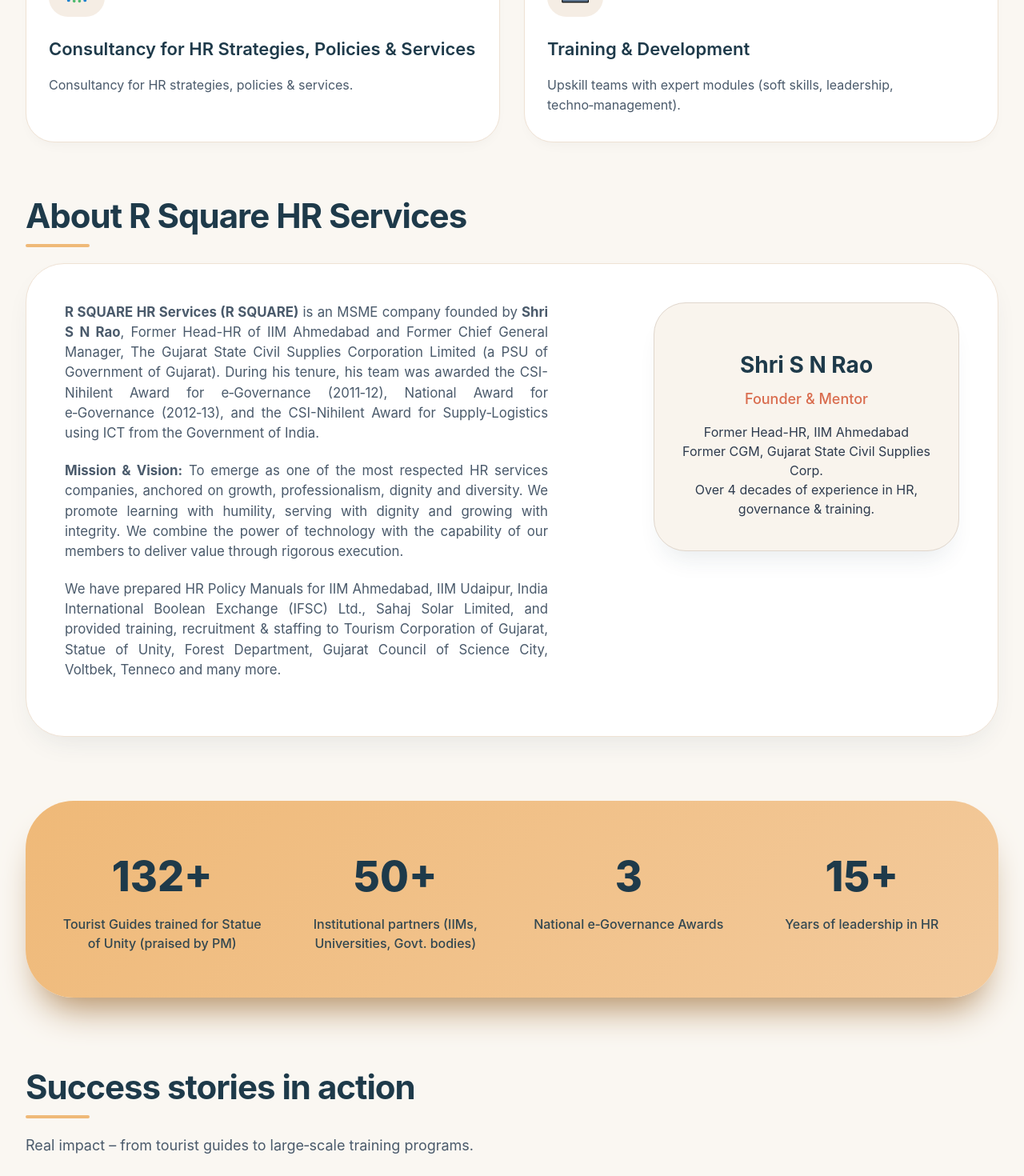
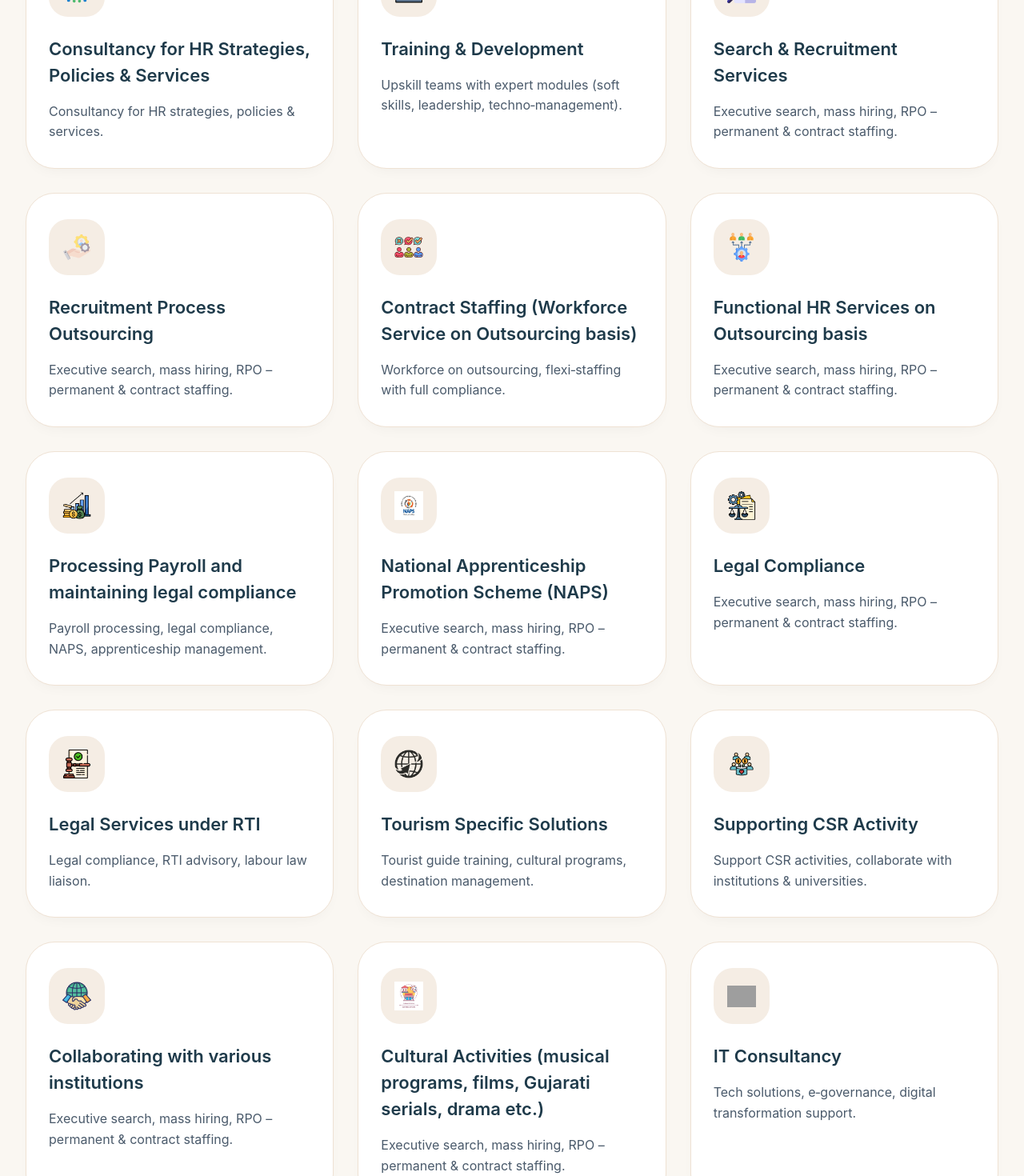
Before and after one commit to devhind/rsquare, a SvelteKit app: page /Home in a window 1280 px wide. Shown: the part 1920-3390 px from the top of the page at 80% size. Built offline with nearby package versions, Linux system fonts and the light colour scheme; grey boxes are pictures that could not be loaded.

Commit message:
Update +page.svelte

```diff
--- a/src/routes/Home/+page.svelte
+++ b/src/routes/Home/+page.svelte
@@ -50,35 +50,20 @@
     if (autoInterval) clearInterval(autoInterval);
   }
 
-  // ---------- Scroll to section (new) ----------
-  function scrollToSection(event, sectionId) {
-    event.preventDefault();
-    const element = document.getElementById(sectionId);
-    if (element) {
-      element.scrollIntoView({ behavior: 'smooth' });
-      // Update URL hash without jumping
-      history.pushState(null, null, `#${sectionId}`);
-    }
-    // If mobile menu is open, close it
-    if (isMobile) closeMenu();
-  }
-
-  // ---------- Back to top ----------
+  // ---------- Back to top (unchanged) ----------
   let showBackToTop = false;
 
   function handleScroll() {
     showBackToTop = window.scrollY > 300;
   }
 
-  function scrollToTop() {
-    window.scrollTo({ top: 0, behavior: 'smooth' });
-  }
-
-  // ---------- Scroll reveal ----------
+  // ---------- Scroll reveal (unchanged but fallback kept) ----------
   onMount(() => {
+    // First, make all sections visible immediately to avoid white page
     const sections = document.querySelectorAll('.section-animate');
     sections.forEach(el => el.classList.add('section-visible'));
 
+    // Then set up intersection observer for smooth reveal on scroll
     const observer = new IntersectionObserver(
       (entries) => {
         entries.forEach((entry) => {
@@ -94,17 +79,18 @@
       observer.observe(el);
     });
 
+    // Fallback: after 1 second, force any hidden sections to appear
     const timeout = setTimeout(() => {
       document.querySelectorAll('.section-animate:not(.section-visible)').forEach(el => {
         el.classList.add('section-visible');
       });
     }, 1000);
 
-    // Responsive header setup
+    // --- Responsive header setup ---
     const mediaQuery = window.matchMedia('(max-width: 820px)');
     function handleMediaChange(e) {
       isMobile = e.matches;
-      if (!isMobile) isMenuOpen = false;
+      if (!isMobile) isMenuOpen = false; // close drawer when resizing to desktop
     }
     mediaQuery.addEventListener('change', handleMediaChange);
     isMobile = mediaQuery.matches;
@@ -140,32 +126,36 @@
     isMenuOpen = false;
     document.body.style.overflow = '';
   }
+
+  // scrollToTop (unchanged)
+  function scrollToTop() {
+    window.scrollTo({ top: 0, behavior: 'smooth' });
+  }
 </script>
 
-<!-- HEADER -->
+<!-- ENHANCED HEADER with responsive sidebar -->
 <header class="header-fixed">
   <div class="header-container">
     <div class="navbar">
       <div class="logo-container">
         <img class="logo-img" src="/images/LOGO_PDF_invertedColor_page-0001.jpg" alt="R Square" />
-        <span class="logo-text">R Square <span class="logo-hr">HR Services</span></span>
-      </div>
-
-      <!-- Desktop navigation -->
+         <span class="logo-text">R Square <span class="logo-hr">HR Services</span></span>
+      </div>
+
+      <!-- Desktop navigation (hidden on mobile) -->
       <nav class="nav-links desktop-only">
-        <a href="/" on:click|preventDefault={scrollToTop}>Home</a>
-        <a href="#services" on:click|preventDefault={(e) => scrollToSection(e, 'services')}>Services</a>
-        <a href="#about" on:click|preventDefault={(e) => scrollToSection(e, 'about')}>About</a>
-        <a href="#mission" on:click|preventDefault={(e) => scrollToSection(e, 'mission')}>Mission & Vision</a>
-        <a href="#contact" on:click|preventDefault={(e) => scrollToSection(e, 'contact')}>Contact</a>
+        <a href="#">Home</a>
+        <a href="#services">Services</a>
+        <a href="#about">About</a>
+        <a href="#mission">Mission & Vision</a>
+        <a href="#contact">Contact</a>
       </nav>
-
       <div class="header-buttons desktop-only">
         <button class="btn-header btn-register">Registration</button>
         <button class="btn-header btn-post">Post Job</button>
       </div>
 
-      <!-- Hamburger icon (mobile) -->
+      <!-- Hamburger icon (visible only on mobile) -->
       <button class="hamburger mobile-only" on:click={toggleMenu} aria-label="Menu">
         <span class="bar"></span>
         <span class="bar"></span>
@@ -175,7 +165,7 @@
   </div>
 </header>
 
-<!-- Mobile Sidebar -->
+<!-- Mobile Sidebar (sider) -->
 {#if isMobile}
   <div class="sidebar-overlay" class:open={isMenuOpen} on:click={closeMenu}></div>
   <div class="sidebar" class:open={isMenuOpen}>
@@ -184,11 +174,11 @@
       <button class="close-sidebar" on:click={closeMenu}>&times;</button>
     </div>
     <nav class="sidebar-nav">
-      <a href="/" on:click|preventDefault={() => { scrollToTop(); closeMenu(); }}>Home</a>
-      <a href="#services" on:click|preventDefault={(e) => scrollToSection(e, 'services')}>Services</a>
-      <a href="#about" on:click|preventDefault={(e) => scrollToSection(e, 'about')}>About</a>
-      <a href="#mission" on:click|preventDefault={(e) => scrollToSection(e, 'mission')}>Mission & Vision</a>
-      <a href="#contact" on:click|preventDefault={(e) => scrollToSection(e, 'contact')}>Contact</a>
+      <a href="#" on:click={closeMenu}>Home</a>
+      <a href="#services" on:click={closeMenu}>Services</a>
+      <a href="#about" on:click={closeMenu}>About</a>
+      <a href="#mission" on:click={closeMenu}>Mission & Vision</a>
+      <a href="#contact" on:click={closeMenu}>Contact</a>
     </nav>
     <div class="sidebar-buttons">
       <button class="btn-header btn-register" on:click={closeMenu}>Registration</button>
@@ -197,13 +187,12 @@
   </div>
 {/if}
 
-<!-- MAIN CONTENT (unchanged except for adding IDs) -->
+<!-- MAIN CONTENT (everything below is exactly as in your original) -->
 <main class="site-container">
-  <!-- HERO (no id needed) -->
+  <!-- HERO -->
   <section class="hero section-animate">
-    <!-- ... hero content (unchanged) ... -->
     <div class="hero-content">
-      <h1>R Square HR Services <span>– a company that cares</span></h1>
+     <h1>R Square HR Services <span>– a company that cares</span></h1>
       <p class="hero-desc">We all know that Management of any organisation needs “7 Ms” like men, materials, machines, methods, morals, minutes and money to perform their functions and achieve their objectives and goals. R SQUARE HR SERVICES is known for contribution towards “men, methods, morals and minutes” ultimately saving machine time, money and enhancing service and profitability.</p>
       <p class="hero-desc">R SQUARE HR Services (R SQUARE) is an MSME company founded by Shri S N Rao, Former Head-HR of Indian Institute of Management Ahmedabad and Former Chief General Manager, The Gujarat State Civil Supplies Corporation Limited, a public sector enterprise of the Government of Gujarat. During his tenure with GSCSC, Mr. S N Rao and his team were awarded with CSI-Nihilent Award for e-Governance: 2011-12, National Award for e-Governance: 2012-13, and CSI-Nihilent Award for Supply-Logistics using Information & Communication Technology: 2012-13 from the Government of India. R Square is an innovator in HR solutions with strategy consulting and analytics. R Square core focus is to support business operations of the clients to enhance their efficiency and effectiveness and in turn increase overall productivity and profit by providing all possible combinations of HR and IT solutions.</p>
       <div class="hero-buttons">
@@ -216,36 +205,116 @@
     </div>
   </section>
 
-  <!-- MISSION & VISION (added id="mission") -->
+  <!-- MISSION & VISION -->
   <section id="mission" class="mission-vision section-animate">
     <h2 class="section-heading">Mission & Vision</h2>
     <p class="mv-subhead">R SQUARE HR SERVICE’s vision is to emerge as one of the most respected HR services companies in the world anchored on the values of growth, professionalism, dignity and diversity.</p>
     <p class="mv-subhead">R SQUARE HR promotes learning with humility, serving with dignity and growing with integrity. Members of R SQUARE HR care about customers deeply and deliver best-in-class solutions keeping the interest of all other stakeholders in mind. R SQUARE HR will combine the power of technology with the capability of its members to deliver value to its stakeholders through rigorous execution.</p>
+    <!-- All other paragraphs from the original go here (keep them) -->
   </section>
 
-  <!-- SERVICES (added id="services") -->
+  <!-- SERVICES -->
   <section id="services" class="services section-animate">
     <h2 class="section-heading">Our comprehensive HR services</h2>
     <h3 class="service-section-title">PERMANENT RECRUITMENT:</h3>
     <p class="service-text">R SQUARE HR Services is basically an effort to create value in talent management domains and business consulting services. We specialize in talent acquisition, deployment & outsourcing, corporate learning & development to name a few. We also cater to the organization consulting space primarily servicing the industry through business process improvement, managerial outsourcing and other organizational development interventions. We are connected to companies in India helping them source best solutions to their intellectual & resourcing needs for both their onsite / offshore requirements. Team R SQUARE HR is a pool of well qualified and experienced professionals in their respective areas, which enables them to serve key consulting needs across all corporate disciplines & promote quality service delivery through its people, affiliations & associates in India & Overseas.</p>
+    <!-- more paragraphs... -->
 
     <div class="services-grid">
-      <!-- all service cards (unchanged) -->
+      <!-- Card 1 -->
       <div class="service-card">
-        <div class="service-icon"><img src="/images/strategy.png" alt=""></div>
+        <div class="service-icon"><i class="fas fa-bullhorn"></i><img src="/images/strategy.png" alt=""></div>
         <h4>Consultancy for HR Strategies, Policies & Services</h4>
         <p>Consultancy for HR strategies, policies & services.</p>
       </div>
+      <!-- Card 2 -->
       <div class="service-card">
-        <div class="service-icon"><img src="/images/training.png" alt=""></div>
+        <div class="service-icon"><i class="fas fa-chalkboard-user"></i><img src="/images/training.png" alt=""></div>
         <h4>Training & Development</h4>
         <p>Upskill teams with expert modules (soft skills, leadership, techno‑management).</p>
       </div>
-      <!-- ... all other cards (keep them exactly as in your original) ... -->
+      <!-- Card 3 -->
+      <div class="service-card">
+        <div class="service-icon"><i class="fas fa-magnifying-glass"></i><img src="/images/cv.png" alt=""></div>
+        <h4>Search & Recruitment Services</h4>
+        <p>Executive search, mass hiring, RPO – permanent & contract staffing.</p>
+      </div>
+      <!-- Card 4 -->
+      <div class="service-card">
+        <div class="service-icon"><i class="fas fa-magnifying-glass"></i><img src="/images/hr-outsourcing.png" alt=""></div>
+        <h4>Recruitment Process Outsourcing</h4>
+        <p>Executive search, mass hiring, RPO – permanent & contract staffing.</p>
+      </div>
+      <!-- Card 5 -->
+      <div class="service-card">
+        <div class="service-icon"><i class="fas fa-people-arrows"></i><img src="/images/job.png" alt=""></div>
+        <h4>Contract Staffing (Workforce Service on Outsourcing basis)</h4>
+        <p>Workforce on outsourcing, flexi‑staffing with full compliance.</p>
+      </div>
+      <!-- Card 6 -->
+      <div class="service-card">
+        <div class="service-icon"><i class="fas fa-magnifying-glass"></i><img src="/images/outsourcing.png" alt=""></div>
+        <h4>Functional HR Services on Outsourcing basis</h4>
+        <p>Executive search, mass hiring, RPO – permanent & contract staffing.</p>
+      </div>
+      <!-- Card 7 -->
+      <div class="service-card">
+        <div class="service-icon"><i class="fas fa-calculator"></i><img src="/images/insight.png" alt=""></div>
+        <h4>Processing Payroll and maintaining legal compliance</h4>
+        <p>Payroll processing, legal compliance, NAPS, apprenticeship management.</p>
+      </div>
+      <!-- Card 8 -->
+      <div class="service-card">
+        <div class="service-icon"><i class="fas fa-magnifying-glass"></i><img src="/images/OIP%20(16).webp" alt=""></div>
+        <h4>National Apprenticeship Promotion Scheme (NAPS)</h4>
+        <p>Executive search, mass hiring, RPO – permanent & contract staffing.</p>
+      </div>
+      <!-- Card 9 -->
+      <div class="service-card">
+        <div class="service-icon"><i class="fas fa-magnifying-glass"></i><img src="/images/legal-system.png" alt=""></div>
+        <h4>Legal Compliance</h4>
+        <p>Executive search, mass hiring, RPO – permanent & contract staffing.</p>
+      </div>
+      <!-- Card 10 -->
+      <div class="service-card">
+        <div class="service-icon"><i class="fas fa-gavel"></i><img src="/images/compliant.png" alt=""></div>
+        <h4>Legal Services under RTI</h4>
+        <p>Legal compliance, RTI advisory, labour law liaison.</p>
+      </div>
+      <!-- Card 11 -->
+      <div class="service-card">
+        <div class="service-icon"><i class="fas fa-umbrella-beach"></i><img src="/images/web.png" alt=""></div>
+        <h4>Tourism Specific Solutions</h4>
+        <p>Tourist guide training, cultural programs, destination management.</p>
+      </div>
+      <!-- Card 12 -->
+      <div class="service-card">
+        <div class="service-icon"><i class="fas fa-hand-holding-heart"></i><img src="/images/collective.png" alt=""></div>
+        <h4>Supporting CSR Activity</h4>
+        <p>Support CSR activities, collaborate with institutions & universities.</p>
+      </div>
+      <!-- Card 13 -->
+      <div class="service-card">
+        <div class="service-icon"><i class="fas fa-magnifying-glass"></i><img src="/images/9887500.png" alt=""></div>
+        <h4>Collaborating with various institutions</h4>
+        <p>Executive search, mass hiring, RPO – permanent & contract staffing.</p>
+      </div>
+      <!-- Card 14 -->
+      <div class="service-card">
+        <div class="service-icon"><i class="fas fa-magnifying-glass"></i><img src="/images/cultural-activities-concept-icon-leisure-pastime-entertainment-idea-thin-line-illustration-visiting-cinema-city-sightseeing-tour-isolated-outline-drawing-editable-stroke-vector.jpg" alt=""></div>
+        <h4>Cultural Activities (musical programs, films, Gujarati serials, drama etc.)</h4>
+        <p>Executive search, mass hiring, RPO – permanent & contract staffing.</p>
+      </div>
+      <!-- Card 15 -->
+      <div class="service-card">
+        <div class="service-icon"><i class="fas fa-laptop-code"></i><img src="/images/consultant.png" alt=""></div>
+        <h4>IT Consultancy</h4>
+        <p>Tech solutions, e‑governance, digital transformation support.</p>
+      </div>
     </div>
   </section>
 
-  <!-- ABOUT (added id="about") -->
+  <!-- ABOUT -->
   <section id="about" class="about section-animate">
     <h2 class="section-heading">About R Square HR Services</h2>
     <div class="about-grid">
@@ -301,11 +370,27 @@
   <section class="partners section-animate">
     <h2 class="section-heading">Our valued partners & collaborators</h2>
     <div class="partner-grid">
-      <!-- all partner items (unchanged) -->
+      <div class="partner-item"><img class="partner-icon" src="/images/IIM.webp" alt=""><p>IIM Ahmedabad</p></div>
+      <div class="partner-item"><img class="partner-icon" src="/images/IIMU_Logo.jpg" alt=""><p>IIM Udaipur</p></div>
+      <div class="partner-item"><img class="partner-icon" src="/images/silver-oak-university-logo.jpg" alt=""><p>Silver Oak University</p></div>
+      <div class="partner-item"><img class="partner-icon" src="/images/Sardarkrushinagar_Dantiwada_Agricultural_University_Gujarat.jpg" alt=""><p>Sardarkrushinagar Agricultural University</p></div>
+      <div class="partner-item"><img class="partner-icon" src="/images/gujarat%20university.webp" alt=""><p>Gujarat University</p></div>
+      <div class="partner-item"><img class="partner-icon" src="/images/Nirma%20University.jpg" alt=""><p>Nirma University</p></div>
+      <div class="partner-item"><img class="partner-icon" src="/images/GLS%20university.png" alt=""><p>GLS University</p></div>
+      <div class="partner-item"><img class="partner-icon" src="/images/Ahmedabad%20Management%20Association.jpeg" alt=""><p>Ahmedabad Management Association</p></div>
+      <div class="partner-item"><img class="partner-icon" src="/images/SARDAR%20institute.webp" alt=""><p>Sardar Patel Institute</p></div>
+      <div class="partner-item"><img class="partner-icon" src="/images/Knowledge%20Consortium%20Of%20Gujarat.webp" alt=""><p>Knowledge Consortium of Gujarat</p></div>
+      <div class="partner-item"><img class="partner-icon" src="/images/Gujarat%20Disaster%20Management%20Institute.png" alt=""><p>Gujarat Disaster Management Institute</p></div>
+      <div class="partner-item"><img class="partner-icon" src="/images/computer-society-of-india.jpg" alt=""><p>Computer Society of India</p></div>
+      <div class="partner-item"><img class="partner-icon" src="/images/Balaji%20Group%20of%20Colleges.webp" alt=""><p>Balaji Group of Colleges</p></div>
+      <div class="partner-item"><img class="partner-icon" src="/images/Tirupati group.png" alt=""><p>Tirupati Institutions</p></div>
+      <div class="partner-item"><img class="partner-icon" src="/images/FOREST%20DEPT.jpg" alt=""><p>Forest Department, Gujarat</p></div>
+      <div class="partner-item"><img class="partner-icon" src="/images/Tourism%20Corporation%20of%20gujarat.png" alt=""><p>Tourism Corporation of Gujarat</p></div>
+      <div class="partner-item"><img class="partner-icon" src="/images/sarwamangal school.webp" alt=""><p>sarwamangal school</p></div>
     </div>
   </section>
 
-  <!-- CONTACT (added id="contact") -->
+  <!-- CONTACT -->
   <section id="contact" class="contact section-animate">
     <h2 class="section-heading">Get in touch</h2>
     <div class="contact-container">
@@ -323,7 +408,7 @@
   </section>
 </main>
 
-<!-- FOOTER (unchanged) -->
+<!-- FOOTER -->
 <footer>
   <div class="footer">
     <div class="footer-col">
@@ -336,20 +421,20 @@
     <div class="footer-links">
       <div>
         <h5>Services</h5>
-        <a href="#services" on:click|preventDefault={(e) => scrollToSection(e, 'services')}>Recruitment</a>
-        <a href="#services" on:click|preventDefault={(e) => scrollToSection(e, 'services')}>Training</a>
-        <a href="#services" on:click|preventDefault={(e) => scrollToSection(e, 'services')}>Payroll</a>
-        <a href="#services" on:click|preventDefault={(e) => scrollToSection(e, 'services')}>NAPS</a>
+        <a href="#services">Recruitment</a>
+        <a href="#services">Training</a>
+        <a href="#services">Payroll</a>
+        <a href="#services">NAPS</a>
       </div>
       <div>
         <h5>About</h5>
-        <a href="#about" on:click|preventDefault={(e) => scrollToSection(e, 'about')}>Mission</a>
-        <a href="#about" on:click|preventDefault={(e) => scrollToSection(e, 'about')}>Founder</a>
-        <a href="#about" on:click|preventDefault={(e) => scrollToSection(e, 'about')}>Awards</a>
+        <a href="#about">Mission</a>
+        <a href="#about">Founder</a>
+        <a href="#about">Awards</a>
       </div>
       <div>
         <h5>Connect</h5>
-        <a href="#contact" on:click|preventDefault={(e) => scrollToSection(e, 'contact')}>Contact</a>
+        <a href="#contact">Contact</a>
         <a href="#">LinkedIn</a>
         <a href="#">Email</a>
       </div>
@@ -358,7 +443,7 @@
   <div class="copyright">© 2025 R Square HR Services. All rights reserved.</div>
 </footer>
 
-<!-- BACK-TO-TOP BUTTON -->
+<!-- PERFECT BACK-TO-TOP BUTTON -->
 {#if showBackToTop}
   <button class="back-to-top" on:click={scrollToTop} aria-label="Back to top">
     <i class="fas fa-arrow-up"></i>
```
